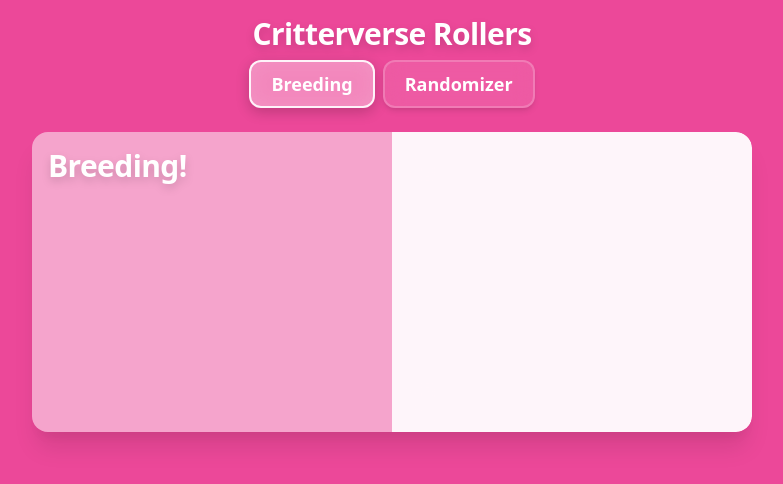
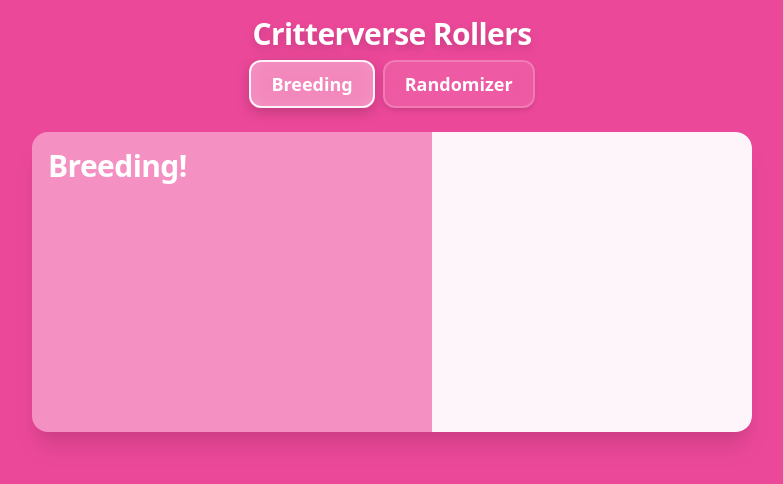
Before and after one commit to PSNapier/critterverse, a website: page index.html in a window 1280 px wide. Shown: the whole page, without its empty margins (248-1031 px from the left). Drawn offline with Linux system fonts and the light colour scheme.

Commit message:
style: colour tweaks

```diff
--- a/index.html
+++ b/index.html
@@ -29,10 +29,10 @@
 
 		<div
 			id="card"
-			class="m-2 mx-auto grid min-h-[300px] max-w-[720px] grid-cols-2 transition"
+			class="m-2 mx-auto grid min-h-[300px] max-w-[720px] grid-cols-9 transition"
 		>
-			<div id="input"></div>
-			<div id="output"></div>
+			<div id="input" class="col-span-5"></div>
+			<div id="output" class="col-span-4"></div>
 		</div>
 
 		<script src="src/js/toolbox.js"></script>
--- a/src/css/input.css
+++ b/src/css/input.css
@@ -103,7 +103,7 @@ h1 {
 
 /* input side - lighter version of bg color with left rounded corners */
 #input {
-	background: hsla(0, 0%, 100%, 0.5);
+	background: hsla(0, 0%, 100%, 0.4);
 	padding: 1rem;
 	transition: background-color 0.6s ease;
 }
@@ -135,6 +135,13 @@ h1 {
 #input,
 #input * {
 	color: white;
+	text-shadow: none;
+	filter: none;
+}
+
+#input h1 {
+	text-shadow: none;
+	filter: none;
 }
 
 .bg-selected-600 {
```
Also changed, not shown: src/css/output.css.
